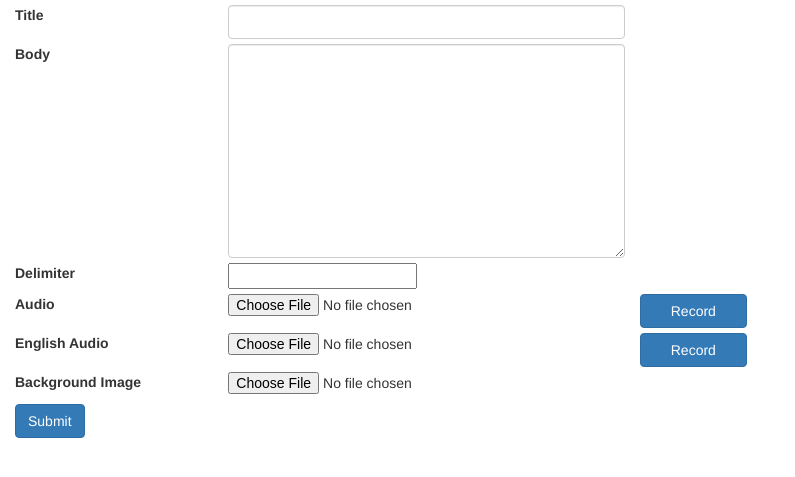
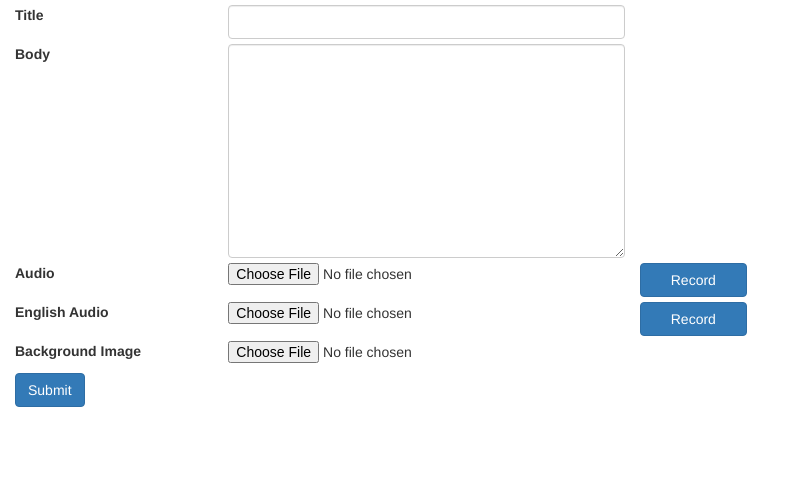
Before and after one commit to jzhang0228/learn, a Django app: page /add/ in a window 1280 px wide. Shown: the top 477 px of the page, without its empty margins (0-795 px from the left). Run offline with Django 3.2, Linux system fonts and the light colour scheme; some libraries are stand-ins or nearby versions.

Commit message:
automatically handle delimiter

```diff
--- a/main_game/models.py
+++ b/main_game/models.py
@@ -8,4 +8,3 @@ class Lesson(models.Model):
     audio = models.FileField(upload_to='uploads/audio/%Y/%m/', null=True)
     english_audio = models.FileField(upload_to='uploads/audio/%Y/%m/', null=True)
     image = models.ImageField(upload_to='uploads/image/%Y/%m/', null=True)
-    delimiter = models.CharField(max_length=10, default='', blank=True)
--- a/main_game/templates/main_game/edit.html
+++ b/main_game/templates/main_game/edit.html
@@ -24,10 +24,6 @@
         <div class="row">
             <div class="col-md-2"><b>Body</b></div>
             <div class="col-md-4">{{ form.text }}</div>
-        </div>
-        <div class="row">
-            <div class="col-md-2"><b>Delimiter</b></div>
-            <div class="col-md-4">{{ form.delimiter }}</div>
         </div>
         <div class="row">
             <div class="col-md-2"><b>Audio</b></div>
--- a/main_game/views.py
+++ b/main_game/views.py
@@ -23,9 +23,11 @@ class LessonView(View):
         return name.rsplit('.', -1)[-1]
 
     def split_word(self, sentence, delimiter):
-        if not delimiter:
-            return list(sentence)
-        return sentence.split()
+        sentence.strip()
+        if ' ' in sentence:
+            return sentence.split()
+        return list(sentence)
+
 
     def get_sentence(self, lesson):
         trim_pattern = re.compile(ur'^[,.;，。：]+|[,.;，。：]+$', re.UNICODE)
```
